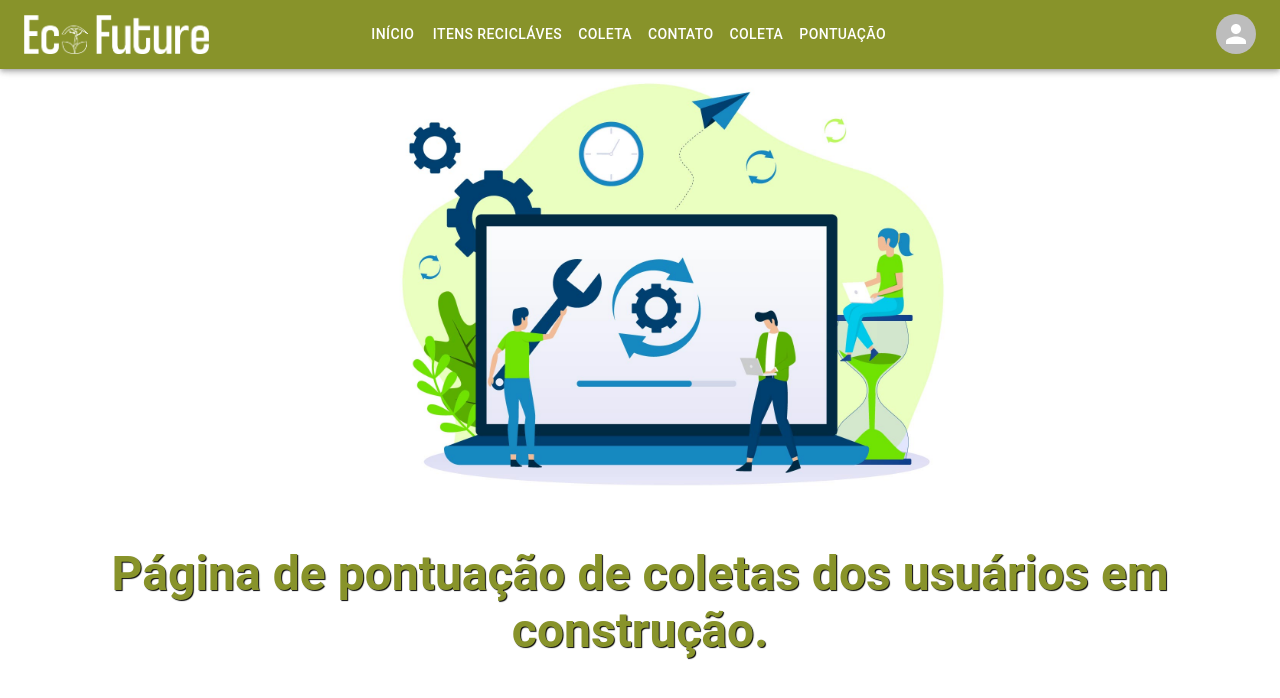
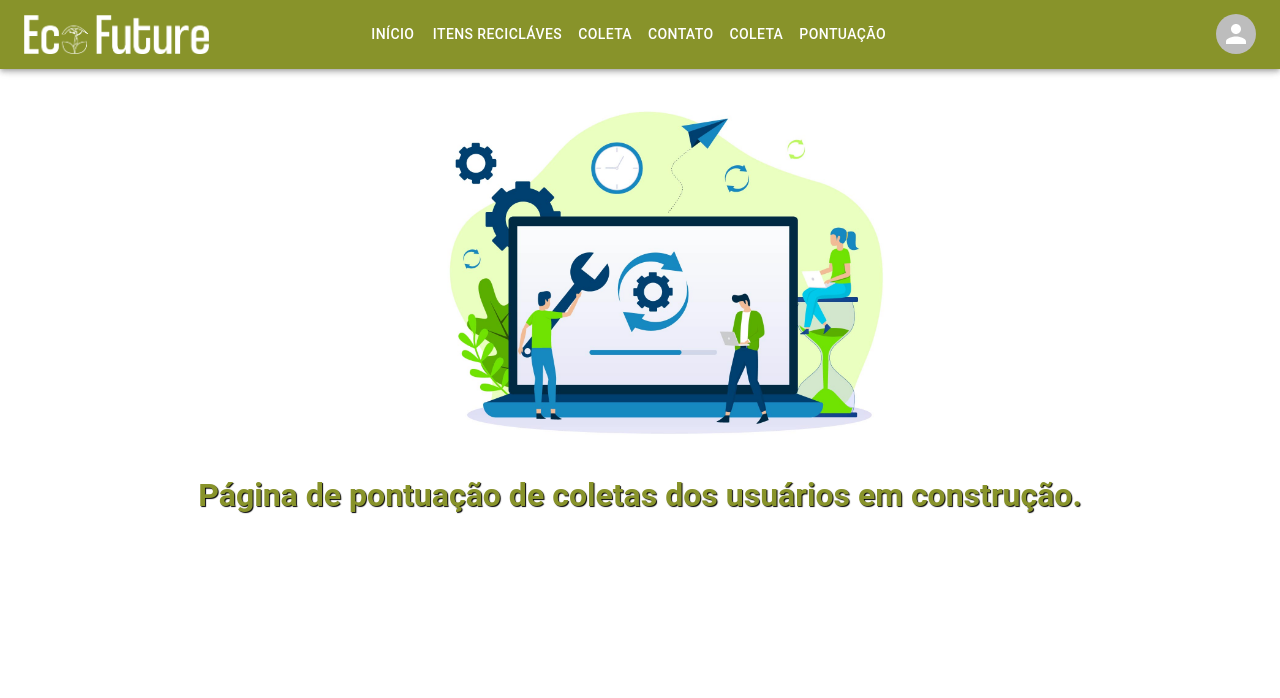
Before and after one commit to DjalmaHenry/eco-future-recicla-hack, a React (Create React App) app: page /score in a window 1280 px wide. Shown: the top 698 px of the page. Built offline with nearby package versions, Linux system fonts and the light colour scheme; no server answers; the HTML template or start-up script is replaced by a standard one.

Commit message:
fix: score screen

```diff
--- a/src/pages/Score/score.css
+++ b/src/pages/Score/score.css
@@ -1,11 +1,11 @@
 .manutencao{
- margin-top: 4rem;
- width: 50%;
+ margin-top: 6rem;
+ width: 40%;
 }
 
 .score-text{
  font-weight: bold;
- font-size: 3rem;
+ font-size: 2rem;
  text-shadow: 1px 1px 1px #050505;
 }
 
@@ -22,6 +22,6 @@
  }
 
  .score-text {
-  font-size: 2rem;
+  font-size: 1.5rem;
  }
 }
```
